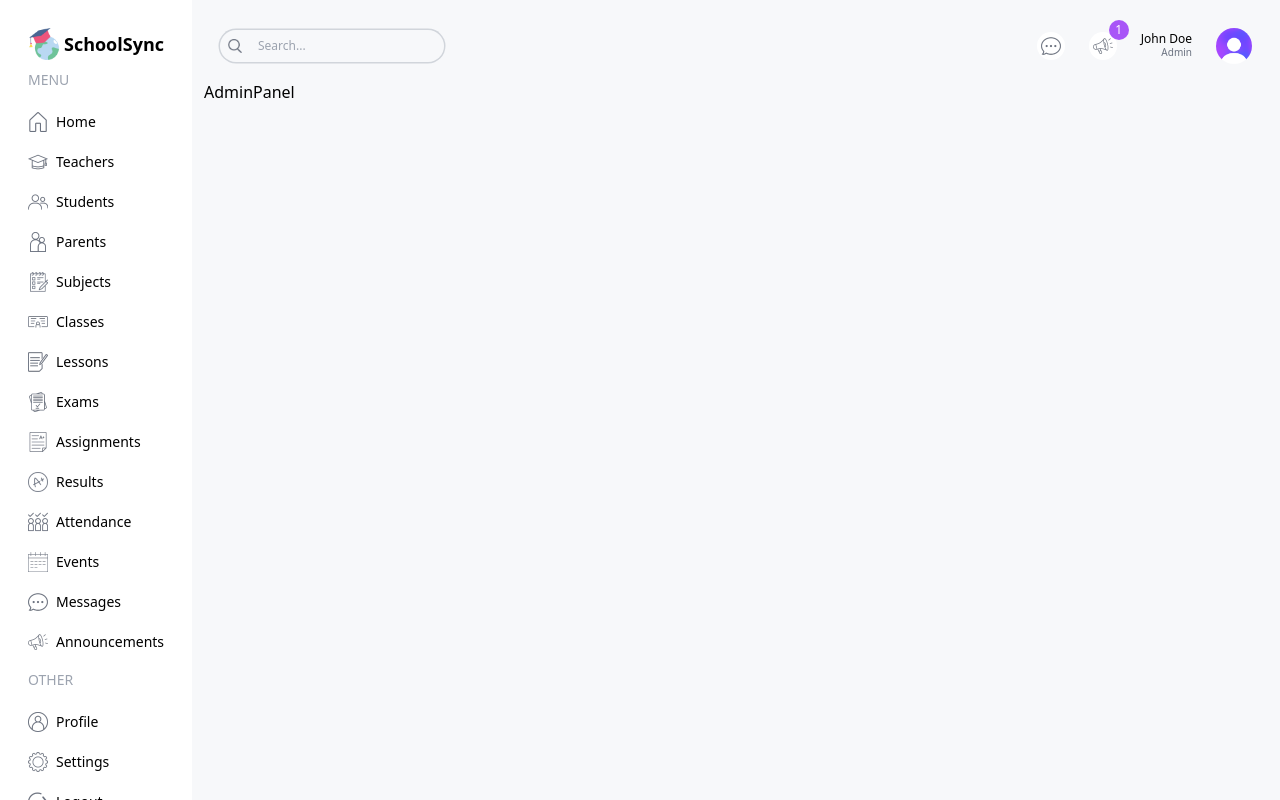
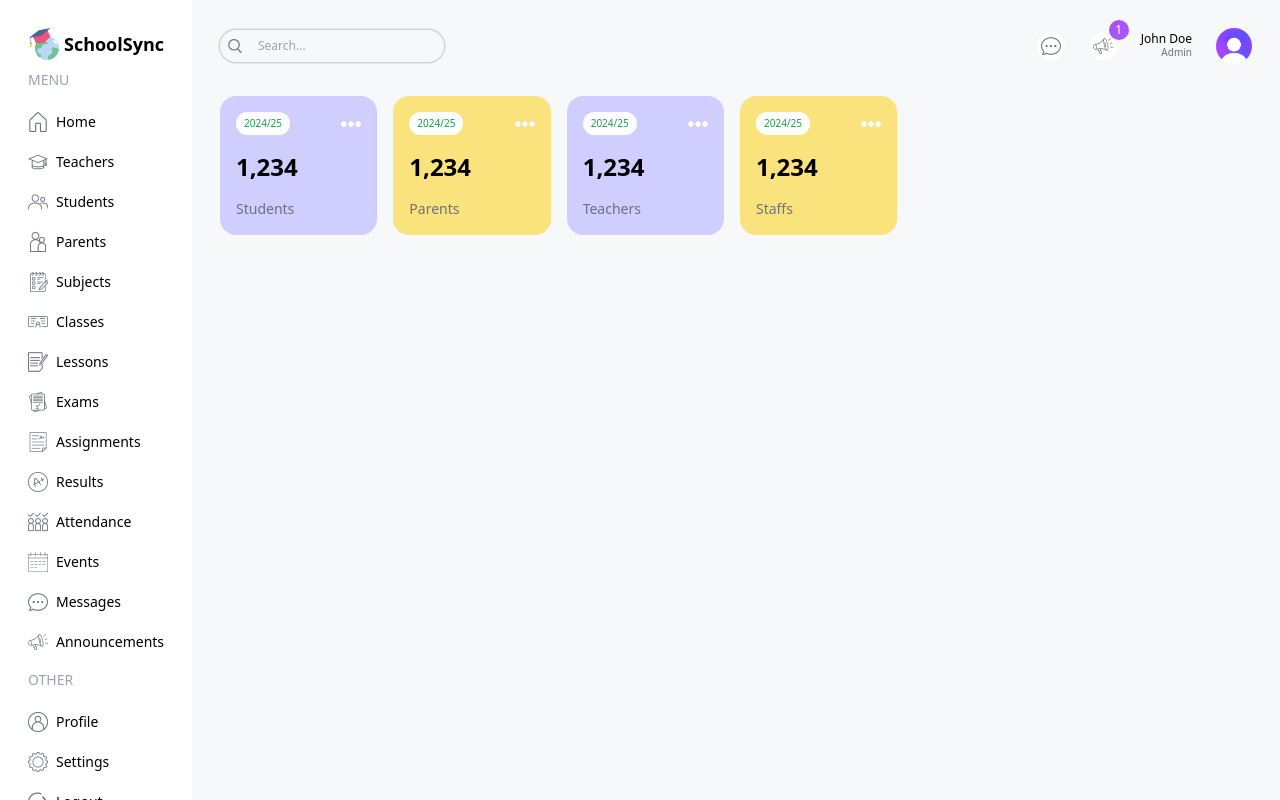
Before and after one commit to durjoydutta/SchoolSync, a Next.js app: page /admin in a window 1280 px wide. Built offline with nearby package versions, Linux system fonts and the light colour scheme.

Commit message:
added usercard component

```diff
--- a/src/app/(dashboard)/admin/page.tsx
+++ b/src/app/(dashboard)/admin/page.tsx
@@ -1,9 +1,45 @@
-import React from 'react'
+// import Announcements from "@/components/Announcements";
+// import AttendanceChart from "@/components/AttendanceChart";
+// import CountChart from "@/components/CountChart";
+// import EventCalendar from "@/components/EventCalendar";
+// import FinanceChart from "@/components/FinanceChart";
+import UserCard from "@/components/UserCard";
 
-const AdminPanel = () => {
+const AdminPage = () => {
   return (
-    <div>AdminPanel</div>
-  )
-}
+    <div className="p-4 flex gap-4 flex-col md:flex-row">
+      {/* LEFT */}
+      <div className="w-full lg:w-2/3 flex flex-col gap-8">
+        {/* USER CARDS */}
+        <div className="flex gap-4 justify-between flex-wrap">
+          <UserCard type="student" />
+          <UserCard type="parent" />
+          <UserCard type="teacher" />
+          <UserCard type="staff" />
+        </div>
+        {/* MIDDLE CHARTS */}
+        <div className="flex gap-4 flex-col lg:flex-row">
+          {/* COUNT CHART */}
+          <div className="w-full lg:w-1/3 h-[450px]">
+            {/* <CountChart /> */}
+          </div>
+          {/* ATTENDANCE CHART */}
+          <div className="w-full lg:w-2/3 h-[450px]">
+            {/* <AttendanceChart /> */}
+          </div>
+        </div>
+        {/* BOTTOM CHART */}
+        <div className="w-full h-[500px]">
+          {/* <FinanceChart /> */}
+        </div>
+      </div>
+      {/* RIGHT */}
+      <div className="w-full lg:w-1/3 flex flex-col gap-8">
+        {/* <EventCalendar />
+        <Announcements/> */}
+      </div>
+    </div>
+  );
+};
 
-export default AdminPanel
+export default AdminPage;
--- /dev/null
+++ b/src/components/UserCard.tsx
@@ -0,0 +1,18 @@
+import Image from "next/image";
+
+const UserCard = ({ type }: { type: string }) => {
+  return (
+    <div className="rounded-2xl odd:bg-lamaPurple even:bg-lamaYellow p-4 flex-1 min-w-[130px]">
+      <div className="flex justify-between items-center">
+        <span className="text-[10px] bg-white px-2 py-1 rounded-full text-green-600">
+          2024/25
+        </span>
+        <Image src="/more.png" alt="" width={20} height={20} />
+      </div>
+      <h1 className="text-2xl font-semibold my-4">1,234</h1>
+      <h2 className="capitalize text-sm font-medium text-gray-500">{type}s</h2>
+    </div>
+  );
+};
+
+export default UserCard;
--- a/tailwind.config.ts
+++ b/tailwind.config.ts
@@ -13,6 +13,14 @@ const config: Config = {
         "gradient-conic":
           "conic-gradient(from 180deg at 50% 50%, var(--tw-gradient-stops))",
       },
+      colors: {
+        lamaSky: "#C3EBFA",
+        lamaSkyLight: "#EDF9FD",
+        lamaPurple: "#CFCEFF",
+        lamaPurpleLight: "#F1F0FF",
+        lamaYellow: "#FAE27C",
+        lamaYellowLight: "#FEFCE8",
+      },
     },
   },
   plugins: [],
```
